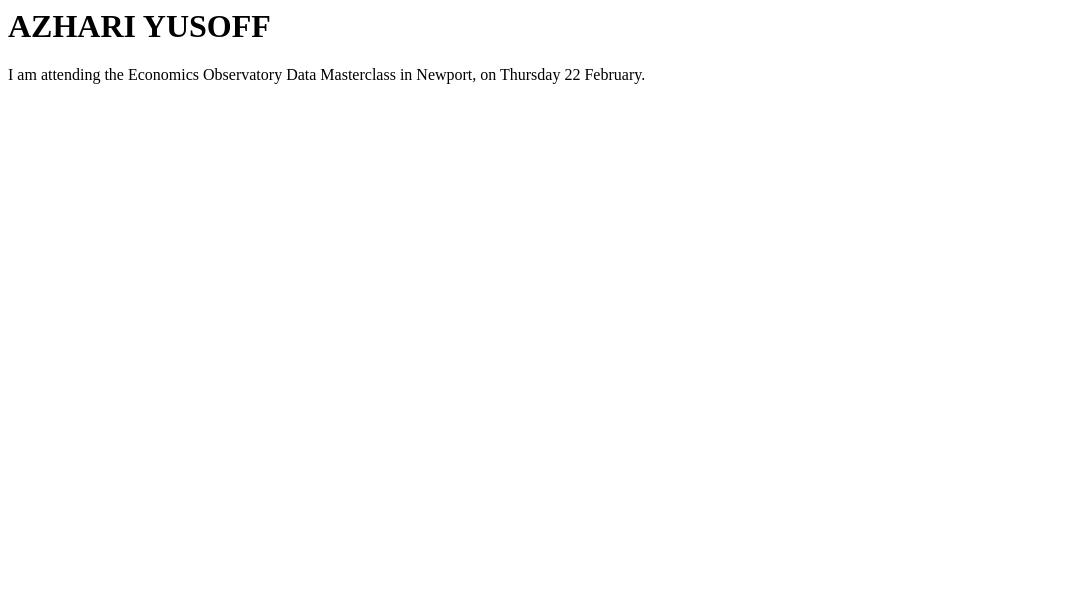
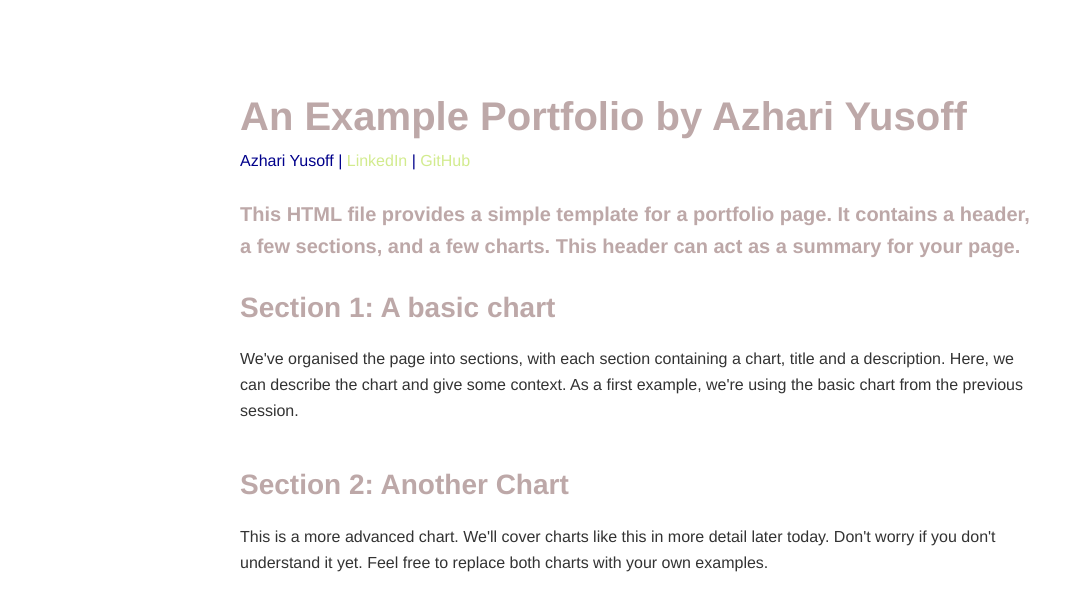
Before and after one commit to azhariyusoff/azhariyusoff.github.io, a plain HTML site: page index.html in a window 1280 px wide. Shown: the whole page, without its empty margins (0-1084 px from the left). Drawn offline with Linux system fonts and the light colour scheme; a script that the page names is missing.

Commit message:
Add files via upload

```diff
--- a/index.html
+++ b/index.html
@@ -1,6 +1,100 @@
+<!-- This HTML file provides a simple example of a portfolio page. It contains a header, a few sections, and a few charts. -->
+<!-- It works with the three css files in this folder: example1.css, example2.css and example3.css. -->
+<!-- The HTML file defines the structure of the page, and the CSS files define how it looks. -->
+<!-- The CSS examples are all designed to work with this page. Try swapping them out on line 29 and see what happens. -->
+
+<!-- Take a look around and make your own copy to adapt for your own use. -->
+
+<!-- This is a comment -->
+<!-- Comments are not displayed in the browser -->
+<!-- They can be used to leave notes in the code -->
+
+<!DOCTYPE html>
 <html>
-  <body>
-<h1> AZHARI YUSOFF </h1>
-<p> I am attending the Economics Observatory Data Masterclass in Newport, on Thursday 22 February. </p>
-  </body>
+    <!-- HTML is heirarchial: tags like this define elements on the page.
+    Each tag does something different. For example:
+        - The <html> tag defines the whole document.
+        - The <h1> tag defines a large heading
+        - The <p> tag defines a paragraph
+        - Tags appear as an opening <div> and closing </div> pair
+    -->
+
+<head>
+    <!-- The head tag links to resources our page needs and defines information about it. Tags in the <head> aren't displayed on the page. -->
+
+    <!-- This is a link to a stylesheet which contains rules about how each element on the page should be defined-->
+    <!-- Try swapping example1.css to another, and take a look at example1.css to see if you understand it-->
+    <link rel="stylesheet" type="text/css" href="s2_example1.css">
+    <title>My Portfolio</title> <!-- The title displayed in the browser tab, not on the page itself -->
+
+    <!-- This is a link to the vega-lite which we're using to make graphs -->
+    <script src="https://cdn.jsdelivr.net/npm/vega@5"></script>
+    <script src="https://cdn.jsdelivr.net/npm/vega-lite@5"></script>
+    <script src="https://cdn.jsdelivr.net/npm/vega-embed@6"></script>
+</head>
+
+<body>
+<!-- The body tag contains the elements that visitors to our page will see. -->
+    <h1 class="big" style="margin-bottom: 0px;"> <!-- We have added a class to the header called "big" which we can use to style it in the CSS -->
+        <!-- This is a header, it is the largest text on the page -->
+        An Example Portfolio by Azhari Yusoff
+    </h1>
+    <p style="margin-top: 0px; color: darkblue">
+        <!-- we're setting the margin to 0px so the header and authour name are close together -->
+        Azhari Yusoff | <a href="https://www.linkedin.com/in/finnmcevoy/">LinkedIn</a> | <a
+            href="https://www.github.com/FM-ds">GitHub</a>
+    </p>
+    <h3 class="small"> <!-- We have added a class to the header called "small" which we can use to style it in the CSS -->
+        This HTML file provides a simple template for a portfolio page. It contains a header, a few sections, and a few charts. This header can act as a summary for your page.
+    </h3>
+
+    <!-- We're organising the page into sections, with each section containing a chart, title and a description -->
+    <section>
+        <div class="chart-description">
+            <h2>Section 1: A basic chart</h2>
+            <p> <!-- This is a paragraph, it's the main way to display text on a web page -->
+                We've organised the page into sections, with each section containing a chart, title and a description. Here, we can describe the chart and give some context.
+                As a first example, we're using the basic chart from the previous session.
+            </p>
+        </div>
+        <figure id="Location1"></figure> <!-- we give it an id so we can put a vega-lite graph here with VegaEmbed -->
+    </section>
+
+    <section>
+        <div class="chart-description"> <!-- we are grouping the title and description together so we can style them together -->
+            <h2>Section 2: Another Chart</h2>
+            <p> <!-- This is a paragraph, it's the main way to display text on a web page -->
+                This is a more advanced chart. We'll cover charts like this in more detail later today. Don't worry if you don't understand it yet.
+                Feel free to replace both charts with your own examples.
+            </p>
+        </div>
+        <figure id="Location2"></figure> <!-- we give it an id so we can put a vega-lite graph here with VegaEmbed -->
+    </section>
+
+    <!-- Do you want to add more sections? -->
+        <!-- Try copying pasting the section above -->
+        <!-- You'll need to change the id of the figure "<figure id="Location3"... -->
+        <!-- ... and add a new variable for the graph spec in the script at the bottom of the page -->
+
+
+    <!-- This is a script, it's a way to run JavaScript code on the page -->
+    <script>
+        // This is a comment in JavaScript - it's a different language to HTML and CSS
+
+        var figure_1_spec = "s2_chart1.json"; // We're storing the URL of the graph we want to display in a variable
+        var figure_2_spec = "https://raw.githubusercontent.com/EconomicsObservatory/courses/main/2/s2_chart2.json";
+
+        vegaEmbed('#Location1', figure_1_spec) // We're using the vegaEmbed function to put a graph in the element with id figure_1
+        vegaEmbed('#Location2', figure_2_spec)
+
+        // Do you want to add more graphs?
+        // try defining a new variable for figure_3_spec, adding VegaEmbed for Location3, and adding a new section in the HTML
+        // e.g.
+        // var figure_3_spec = ...
+        // vegaEmbed('#Location3', figure_3_spec)
+
+    </script>
+
+</body>
+
 </html>
--- /dev/null
+++ b/s2_example1.css
@@ -0,0 +1,67 @@
+/* This is the level 1 CSS file. If you include it in your portfolio, it'll provide some clean and basic styling */
+/* for your page. Feel free to experiment with the values, or copy them into a new file and use that instead. */
+
+/* These are comments in CSS. Comments don't do anything except explain your working to make code easier to understand. */
+
+
+body { /* We can style any HTML element by using its name - here we're styling the body */
+  /* We want text that uses a clean sans-serif font, is usually 16px big and close to black */
+  font-family: 'Helvetica Neue', Helvetica, Arial, sans-serif;
+  font-size: 16px;
+  color: #333;
+  line-height: 1.6;
+  /* we want a white page, that's centered and not too wide */
+  background-color: #fff;
+  margin:0 auto;
+  max-width: 800px;
+  padding-top: 60px;
+}
+
+
+/* Headings */
+h1, h2, h3, h4, h5, h6 {
+  color: #72454577;
+  margin-top: 24px;
+  margin-bottom: 16px;
+  font-weight: 600;
+}
+
+/* We want the headings to be a little bigger than the paragraph text */
+.big { /* This is the class we created in the HTML file, you can use it to style any element */
+  font-size: 2.5em;
+}
+
+h2 {
+  font-size: 1.75em;
+}
+
+.small {
+  font-size: 1.25em;
+}
+
+/* Paragraph */
+p {
+  margin-bottom: 1em;
+  font-weight: 300;
+}
+
+section {
+  margin-bottom: 2.5em;  /* We want a little more space between sections */
+}
+
+/* Links */
+/* We want the links to be a little more visible  and a different color */
+a {
+  color: #cde981e5;
+  text-decoration: none;
+}
+
+a:hover {
+  text-decoration: underline;
+}
+
+/* Images */
+img {
+  max-width: 100%;
+  height: auto;
+}
```
